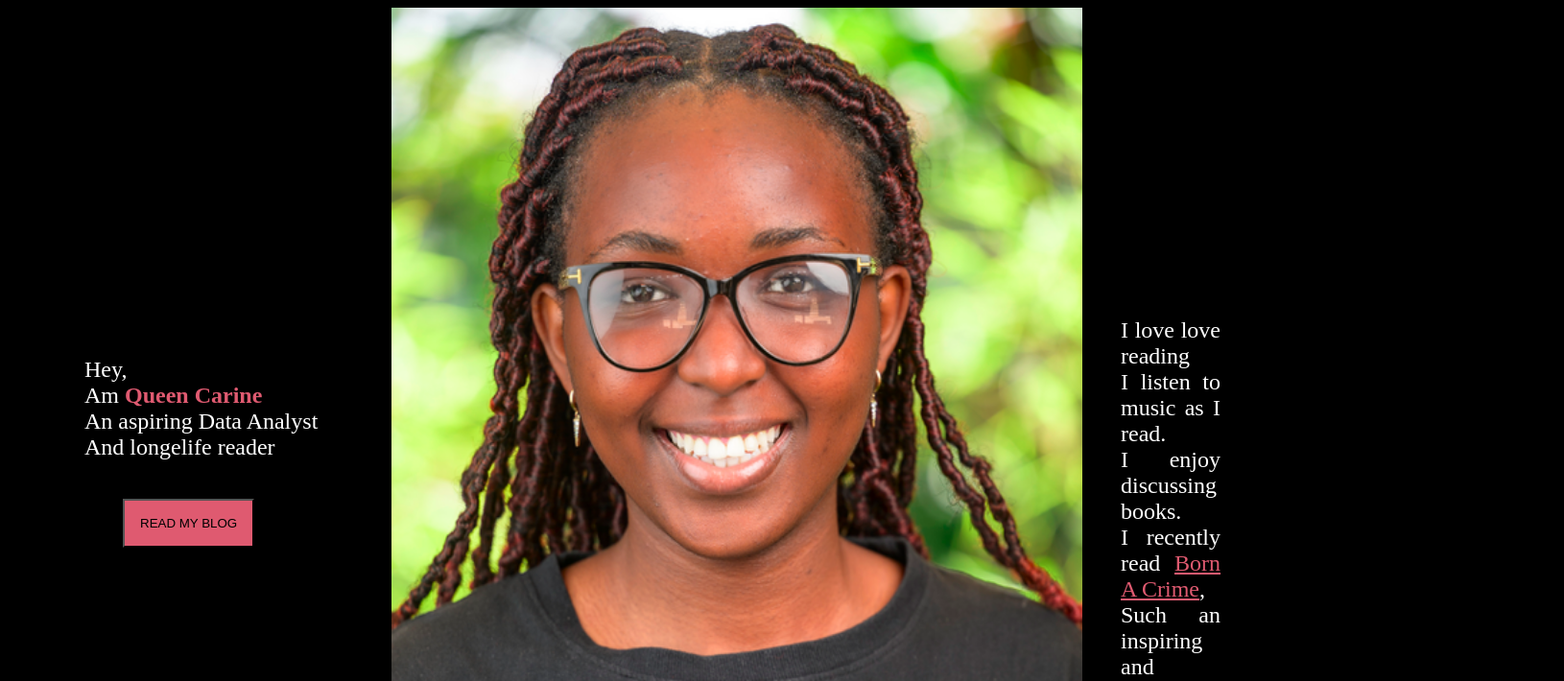
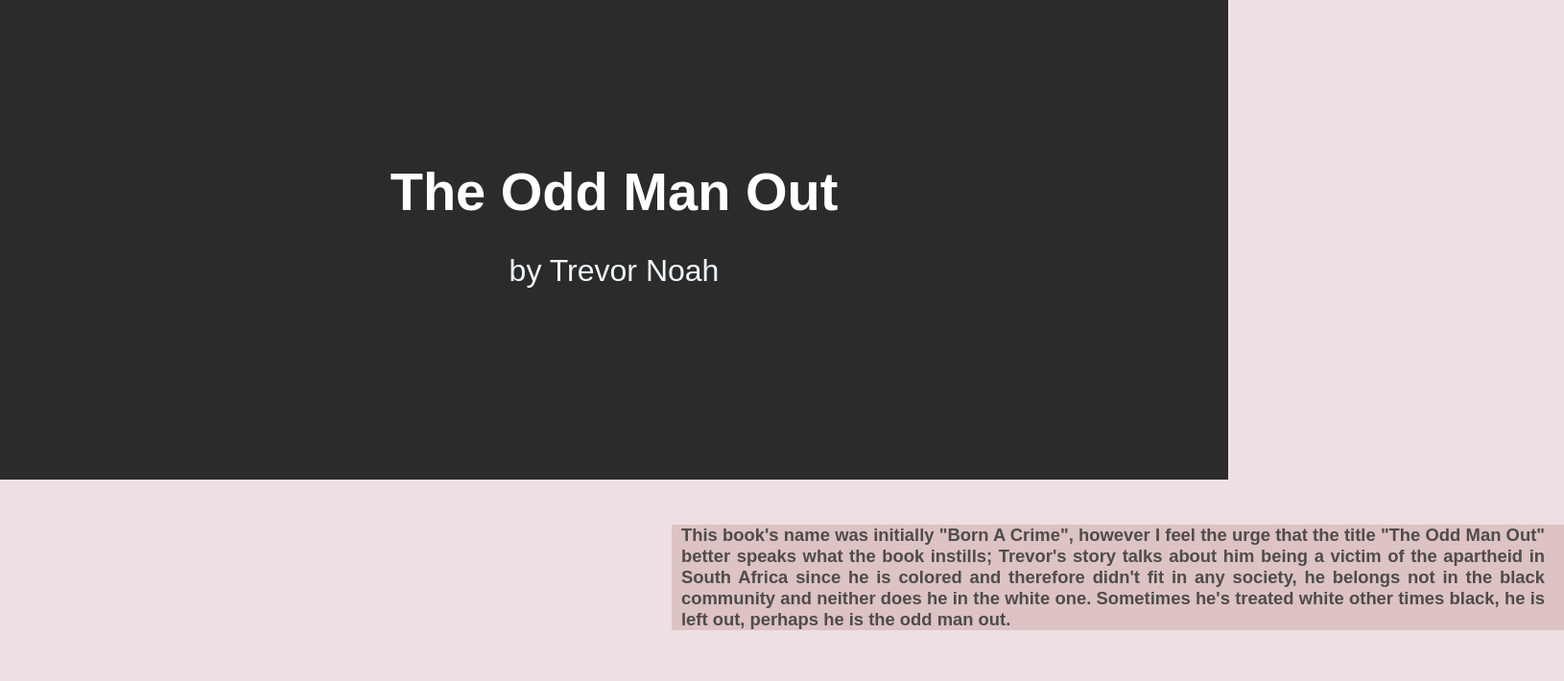
Before and after one commit to QueenCarine/Born-A-Crime, a plain HTML site: page index.html in a window 1280 px wide. Shown: the top 710 px of the page at 96% size, 1630 px wide, since content can reach past the window. Drawn offline with Linux system fonts and the light colour scheme.

Commit message:
No home page

```diff
--- a/homePage.css
+++ /dev/null
@@ -1,36 +0,0 @@
-body{
-    overflow-x: hidden;
-    background-color: black;
-}
-.aboutMe p{
-    color: white;
-    margin-top: -50vh;
-    font-size: 3vh;
-    margin-left: 10vh;
-
-}
-.aboutMe a{
-    color: rgb(223, 90, 112);
-    text-decoration: none;
-}
-.aboutMe img{
-    margin-left: 50vh;
-    height: 95vh;
-    width:90vh;
-}
-button{
-    padding: 2vh;
-    margin-left: 15vh;
-    background-color: rgb(223, 90, 112);
-    margin-top: 2vh;
-}
-.about {
-    color:white;
-    margin-top: -30vh;
-    margin-left:145vh;
-    text-align: justify;
-    font-size: 3vh;
-}
-.about a{
-    color: rgb(223, 90, 112);
-}
--- a/index.html
+++ b/index.html
@@ -1,25 +1,78 @@
 <!DOCTYPE html>
 <html lang="en">
 <head>
-    <meta charset="UTF-8">
-    <meta name="viewport" content="width=device-width, initial-scale=1.0">
-    <link rel="stylesheet" href="./homePage.css">
-    <title>About me</title>
+  <meta charset="UTF-8">
+  <meta name="viewport" content="width=device-width, initial-scale=1">
+  <title>The Odd Man Out </title>
+  <link rel="stylesheet" href="./style.css">
+  <link rel="stylesheet" href="https://cdnjs.cloudflare.com/ajax/libs/font-awesome/6.7.2/css/all.min.css">
 </head>
 <body>
-    <div class="aboutMe">
-        <img src="./images/queen.png">
-        <p>Hey,<br> Am <a href="#"><b>Queen Carine</b></a><br>
-            An aspiring Data Analyst<br>
-           And longelife reader
-        </p>
-        <a href="./homePage.html">
-        <button type="button"> READ MY BLOG</button>
-        </a>
+  <header class="hero">
+    <div class="overlay">
+    <h1>The Odd Man Out</h1>
+    <p>by Trevor Noah</p>
     </div>
-    <p class="about">I love love reading<br> I  listen to music as I read.<br>
-         I enjoy discussing books.<br> I recently read <a href="./homePage.html">Born A Crime</a>,<br> Such an inspiring and engaging story<br>
-         You can't afford not to read it.
-    </p>
+  </header>
+  <div class="oddMan">
+    <p>This book's name was initially <b>"Born A Crime"</b>, however I feel the urge that the title <b>"The Odd Man Out"</b> better speaks what the book instills;
+    Trevor's story talks about him being a victim of the apartheid in South Africa since he is colored and therefore didn't fit in any society, he belongs not in the black
+  community and neither does he in the white one. Sometimes he's treated white other times black, he is left out, perhaps he is the odd man out. </p>
+  </div>
+  <div class="blogContainer">
+    <div>
+    <img class="cover" src="./images/born-a-crime-review.jpg" alt="Book Cover">
+    </div>
+    <div>
+        <div class="review">
+    <h2> "He wanted a traditional wife so that he could cage her. "Trevor Noah</h2>
+        <p>One of the most haunting yet powerful lines in Born a Crime is when Trevor Noah writes that Abel
+           “wanted a traditional wife so that he could cage her.”This quote strikes deeply because it reveals
+            how tradition, when twisted, can become a tool for control and manipulation rather than culture.
+            Abel approached marriage in search of dominance in the name of love. He believes that a traditional
+             woman is a wife who is willing to obey and submit without questioning the being said or providing
+             any opinions, stay silent, and sacrifice herself to uphold his authority. But Trevor’s mother,
+              Patricia, was far away from that woman. She was an independent thinker and outspoken.
+              She believed in living her life with faith and freedom, not fear. What worries me is
+              that men know they want a subservient woman, but cannot settle for that woman; they want
+              a self-made woman so that they can make her small to feed their ego and pride with control
+              over the woman. This quote exposes a mindset that still exists in many societies: the idea
+              that women should be submissive, that their strength must be tamed, that women cannot speak
+              for themselves, and that culture justifies enslavement. Abel wasn’t seeking tradition for the sake
+               of values; he was seeking power through control. What I love about Patricia is that she didn’t let
+               herself be caged and mimic her identity to the one that society expects her to be. Even when facing
+               violence, she fought back, not just for herself but for her son too. Her bravery reveals to us that
+               <b>"tradition should never be used as a weapon to fight us, and love should never feel like a prison.
+               Love is meant to be felt, and culture is meant to be celebrated and never to destroy and darken our lives.</b>
+                If it doesn't feel right, then it isn't. Reading this part of the book reminded me that we must question
+                the norms before following the herd. Are they truly about respect and harmony, or are they designed to limit
+                our thoughts? Trevor’s story makes us reflect, not only on the past, but on the kind of future we want to
+                 build—one where strength in women is celebrated, not silenced. Born a Crime is not just Trevor’s story;
+                  it’s a reminder of the lives many pass through every day.
+
+</p>
+    </div>
+
+         <a href="https://oceanofpdf.com/authors/trevor-noah/pdf-epub-born-a-crime-stories-from-a-south-african-childhood-download-57792556205/">
+            <button class="downloadBook">DOWNLOAD BOOK
+        </button>
+         </a>
+         <a href="https://meronkahsay.github.io/Book-review-website/">
+          <button class="reviews">BOOK CLUB REVIEWS
+      </button>
+       </a>
+    </div>
+  </div>
+  <p class="sources"><i class="fa-solid fa-circle-exclamation"></i>All images used in this blog are from iStock</p>
+  </body>
+  <footer>
+   Blog by Queen Carine –
+   <ul>
+    <li>
+      <a href="https://www.linkedin.com/in/queen-carine-umuvandimwe/">LinkedIn</a>
+    </li>
+    <li><a href="emailto:queencarineh@gmail.com">queencarineh@gmail.com</a></li>
+  </ul>
+  </footer>
 </body>
 </html>
```
Also changed, not shown: homePage.html (deleted, +0 -82 lines).
